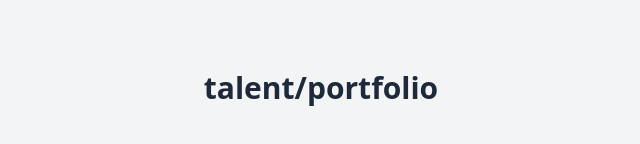
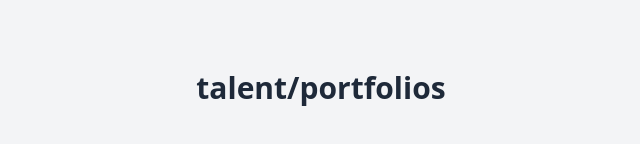
Before and after one commit to RahulKolli/collapse, a Next.js app: page /talent/portfolio in a window 1280 px wide. Shown: the part 312-456 px from the top of the page, without its empty margins (319-959 px from the left). Built offline with nearby package versions, Linux system fonts and the light colour scheme.

Commit message:
Update page.jsx

```diff
--- a/src/app/talent/portfolio/page.jsx
+++ b/src/app/talent/portfolio/page.jsx
@@ -2,7 +2,7 @@ export default function Page() {
   return (
     <main className="flex min-h-screen items-center justify-center bg-gray-100 p-8">
       <div className="text-center">
-        <h1 className="text-3xl font-bold text-gray-800">talent/portfolio</h1>
+        <h1 className="text-3xl font-bold text-gray-800">talent/portfolios</h1>
       </div>
     </main>
   );
```
